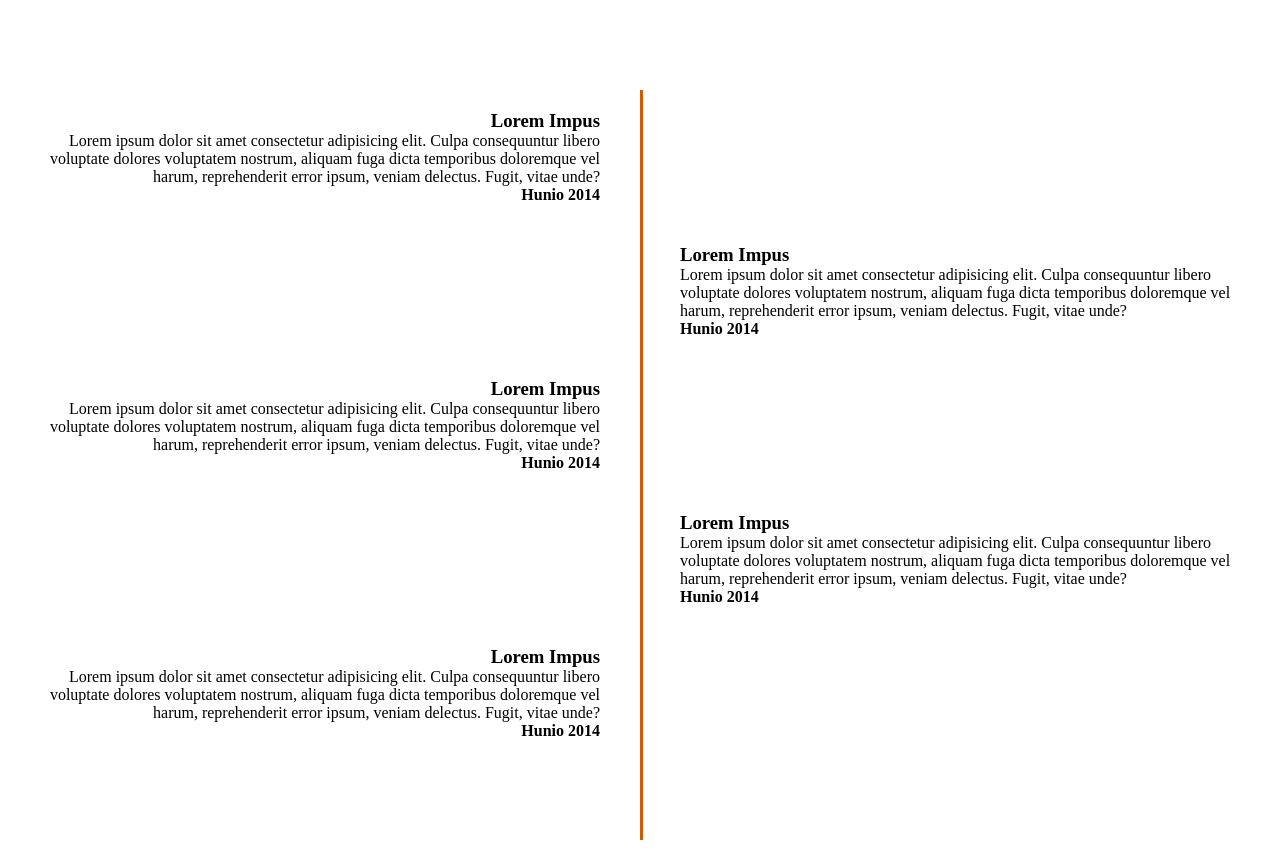
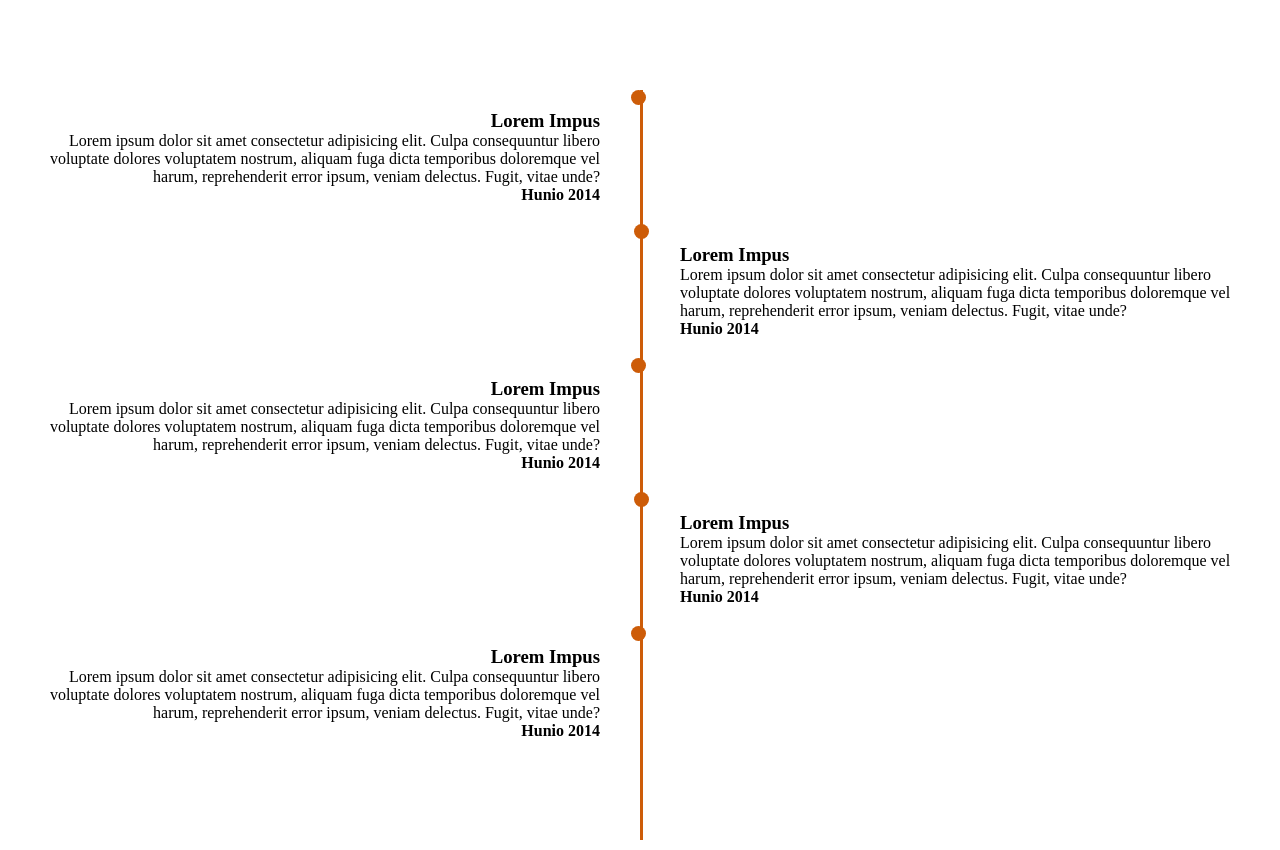
Before and after one commit to LuisArielRetanaHernadez/Timeline, a plain HTML site: page index.html in a window 1280 px wide. Drawn offline with Linux system fonts and the light colour scheme.

Commit message:
creando estilo a las bolitas de los item

```diff
--- a/style.css
+++ b/style.css
@@ -50,3 +50,21 @@
   text-align: left;
   clear: both;
 }
+
+.timeline ul li::before {
+  content: '';
+  width: 15px;
+  height: 15px;
+  border-radius: 50%;
+  background-color: var(--color-main);
+  position: absolute;
+  top: 0;
+}
+
+.timeline ul li:nth-child(odd)::before {
+  right: -1%;
+}
+
+.timeline ul li:nth-child(even)::before {
+  left: -1%;
+}
```
